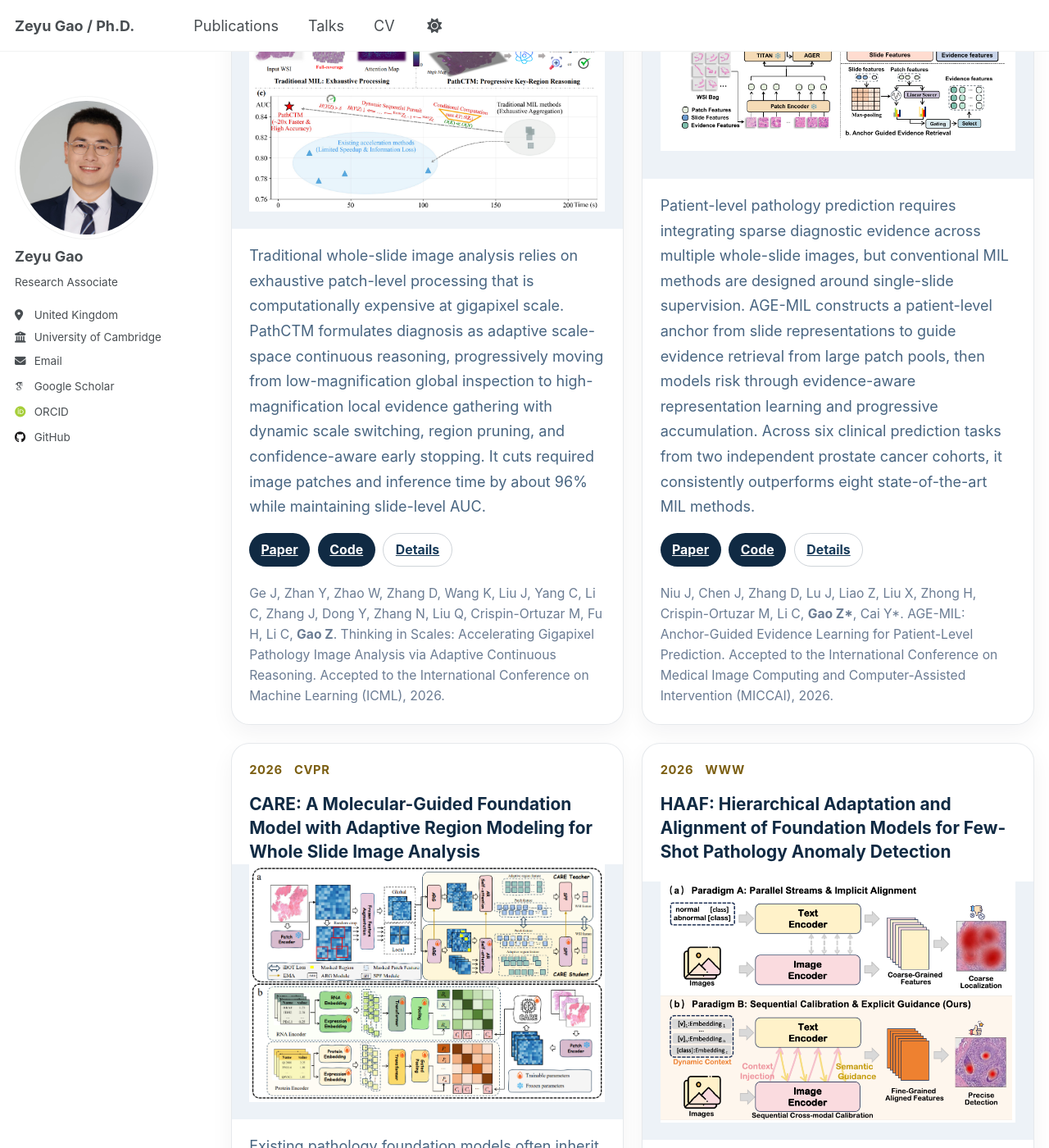
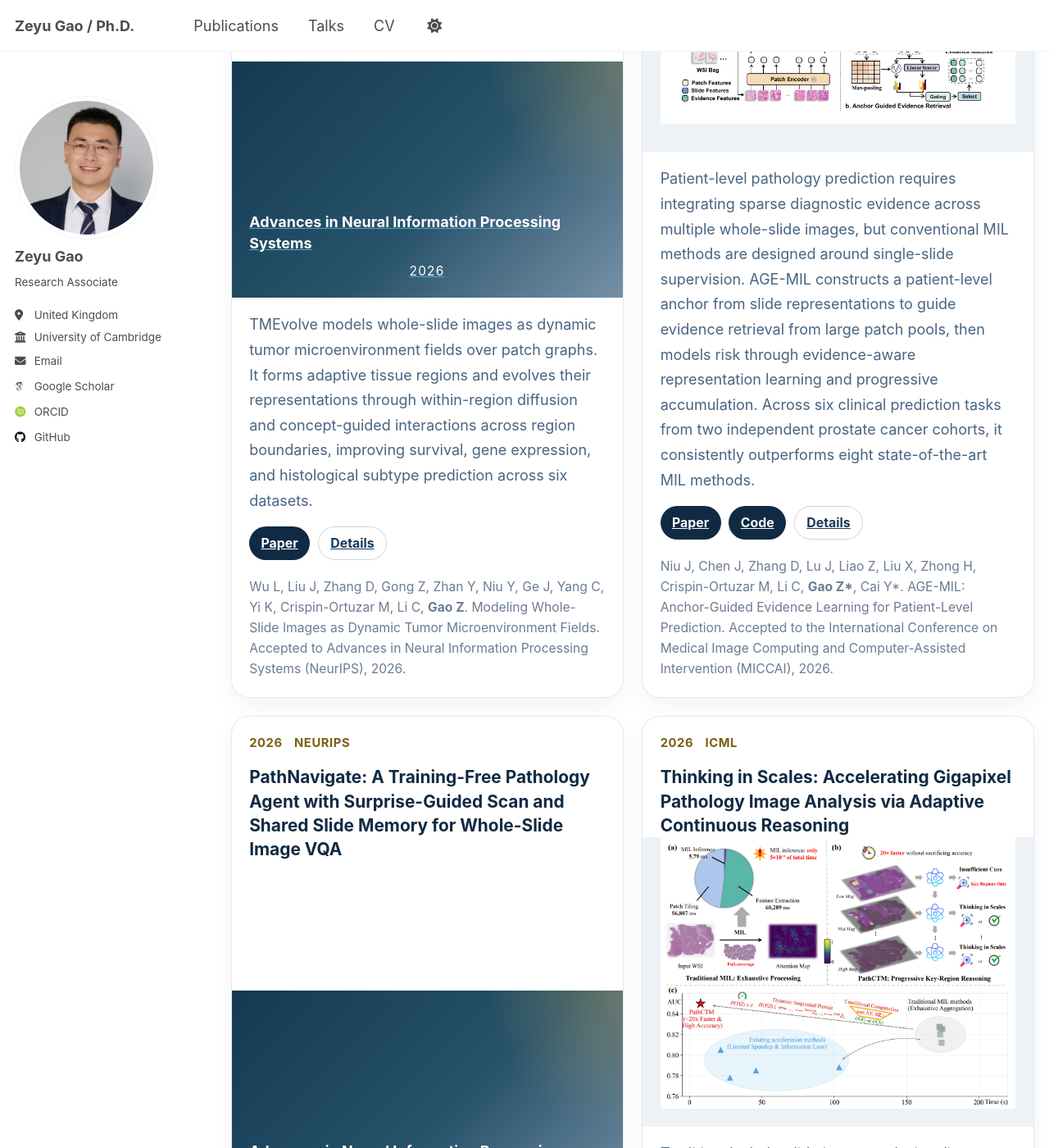
Before and after one commit to ZeyuGaoAi/ZeyuGaoAi.github.io, a Jekyll site: the page built from _pages/publications.html, in a window 1280 px wide and 1400 px high, scrolled down 10095 px. Shown: the whole window at 82% size. Built offline with Jekyll 4.4.1, drawn with Linux system fonts in a browser that asks for light colours; some web fonts are replaced; a script that is not in the unit is left out; some of the changed text lies outside the part shown.

Commit message:
Add two NeurIPS 2026 publications

```diff
--- a/_pages/publications.html
+++ b/_pages/publications.html
@@ -14,23 +14,15 @@ author_profile: true
 <!-- New style rendering if publication categories are defined -->
 {% if site.publication_category %}
   {% for category in site.publication_category %}
-    {% assign category_posts = site.publications | where: "category", category[0] | reverse %}
+    {% assign category_posts = site.publications | where: "category", category[0] | sort: "date" | reverse %}
     {% if category_posts.size > 0 %}
       <details class="publication-section" open>
         <summary class="publication-section-summary">
           <span class="publication-section-title">{{ category[1].title }}</span>
         </summary>
         <div class="publication-grid">
-          {% if category[0] == "conferences" %}
-            {% assign pathctm_posts = site.publications | where: "url", "/publications/ICML2026_PathCTM/" %}
-            {% for post in pathctm_posts %}
-              {% include archive-publication-card.html %}
-            {% endfor %}
-          {% endif %}
           {% for post in category_posts %}
-            {% unless category[0] == "conferences" and post.url == "/publications/ICML2026_PathCTM/" %}
-              {% include archive-publication-card.html %}
-            {% endunless %}
+            {% include archive-publication-card.html %}
           {% endfor %}
         </div>
       </details>
--- /dev/null
+++ b/_publications/NeurIPS2026_PathNavigate.md
@@ -0,0 +1,11 @@
+---
+title: "PathNavigate: A Training-Free Pathology Agent with Surprise-Guided Scan and Shared Slide Memory for Whole-Slide Image VQA"
+collection: publications
+category: conferences
+date: 2026-05-22
+venue: 'Advances in Neural Information Processing Systems'
+shortvenue: 'NeurIPS'
+paperurl: https://arxiv.org/abs/2605.23559
+citation: 'Yang C, Liu Q, Zhao W, Tang Y, Ge J, Zhang D, Liu J, Wu L, Lu J, Zhang N, Wu X, <strong>Gao Z</strong>, Li C. PathNavigate: A Training-Free Pathology Agent with Surprise-Guided Scan and Shared Slide Memory for Whole-Slide Image VQA. Accepted to Advances in Neural Information Processing Systems (NeurIPS), 2026.'
+excerpt: 'PathNavigate is a training-free pathology agent for whole-slide visual question answering. Its scan-search-readout workflow uses shared slide memory to identify unusual regions before question-guided inspection, then gathers high-resolution evidence for answers without task-specific retraining.'
+---
--- /dev/null
+++ b/_publications/NeurIPS2026_TMEvolve.md
@@ -0,0 +1,11 @@
+---
+title: "Modeling Whole-Slide Images as Dynamic Tumor Microenvironment Fields"
+collection: publications
+category: conferences
+date: 2026-09-28
+venue: 'Advances in Neural Information Processing Systems'
+shortvenue: 'NeurIPS'
+paperurl: https://arxiv.org/abs/2609.34451
+citation: 'Wu L, Liu J, Zhang D, Gong Z, Zhan Y, Niu Y, Ge J, Yang C, Yi K, Crispin-Ortuzar M, Li C, <strong>Gao Z</strong>. Modeling Whole-Slide Images as Dynamic Tumor Microenvironment Fields. Accepted to Advances in Neural Information Processing Systems (NeurIPS), 2026.'
+excerpt: 'TMEvolve models whole-slide images as dynamic tumor microenvironment fields over patch graphs. It forms adaptive tissue regions and evolves their representations through within-region diffusion and concept-guided interactions across region boundaries, improving survival, gene expression, and histological subtype prediction across six datasets.'
+---
```
Also changed, not shown: _pages/about.md (+9 -0 lines), images/venue-badges/neurips.svg (added).
